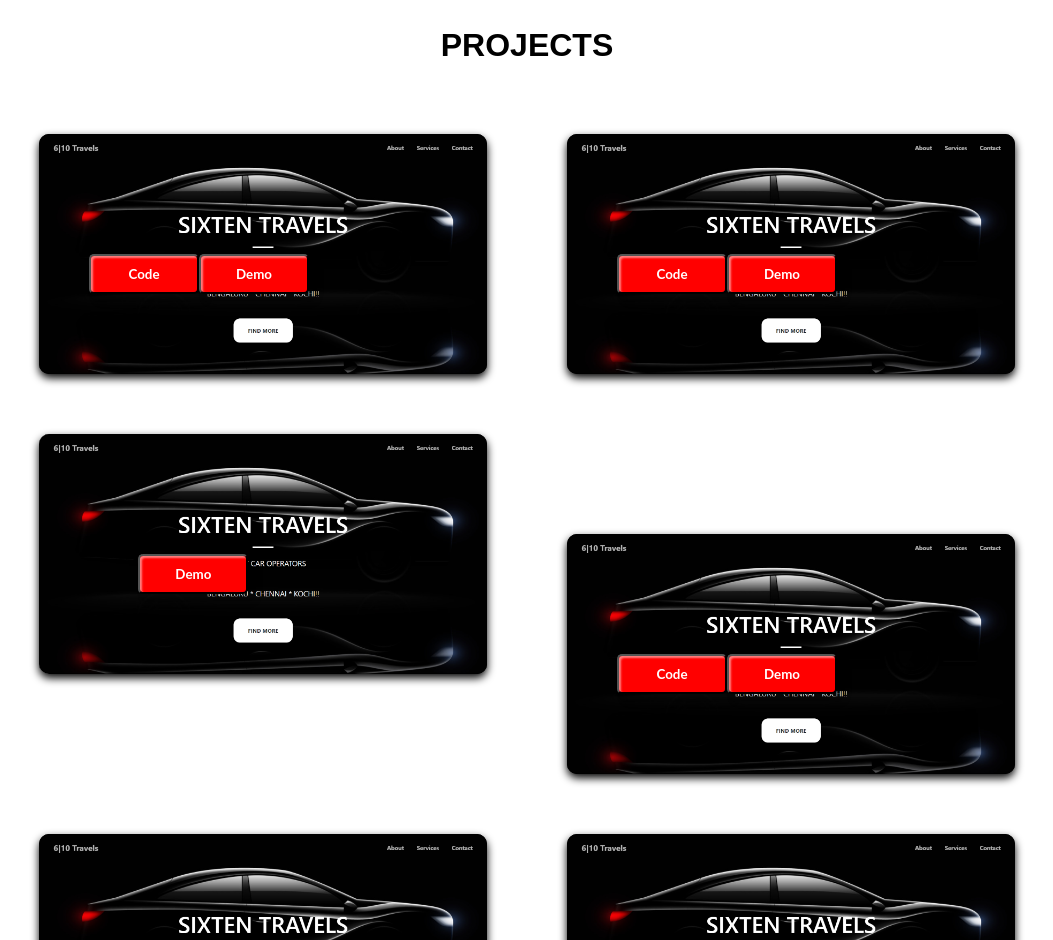
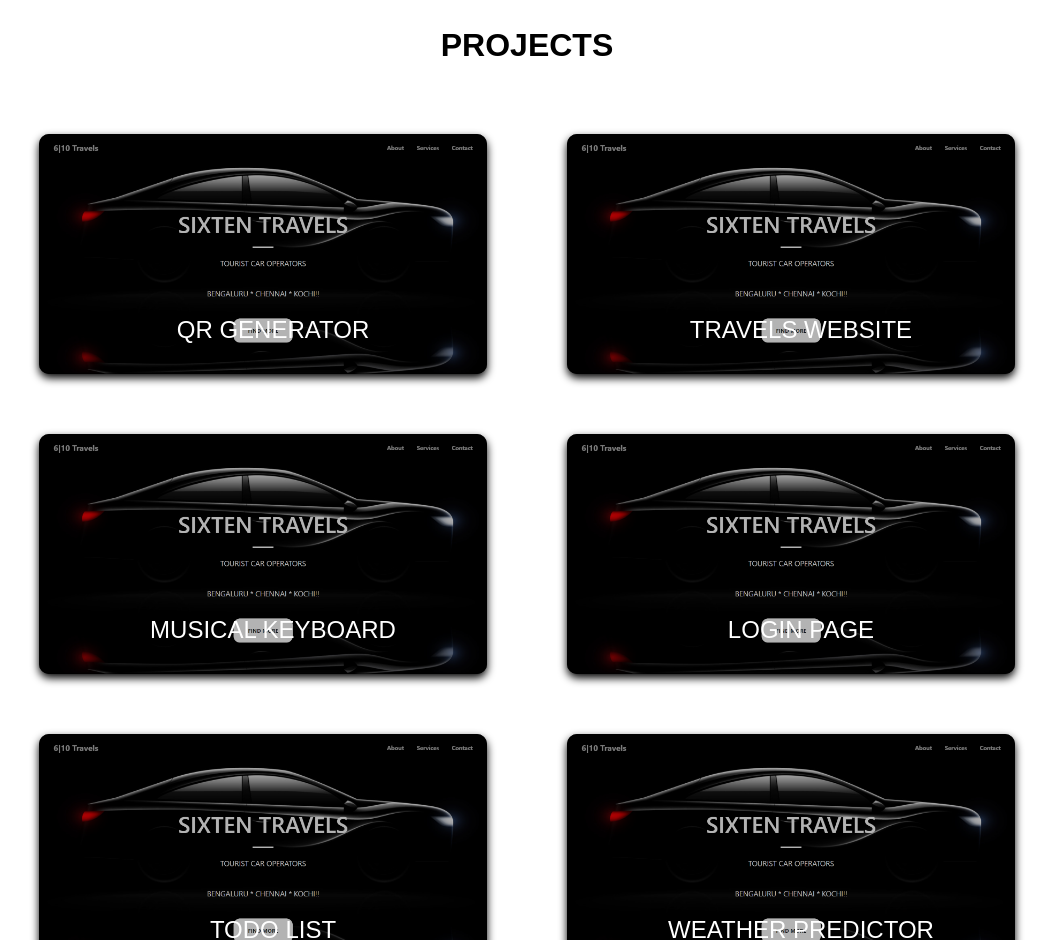
Before and after one commit to abhijithdasan/abhijithdasan.github.io, a React (Create React App) app: page / in a window 1280 px wide. Shown: the part 1860-2800 px from the top of the page, without its empty margins (113-1166 px from the left). Built offline with nearby package versions, Linux system fonts and the light colour scheme.

Commit message:
project section is updated

```diff
--- a/src/Components/Project.css
+++ b/src/Components/Project.css
@@ -30,23 +30,27 @@
     box-shadow: 0 4px 8px 0 black;
 
     .project-img {
+        opacity: .7;
         position: absolute;
         object-fit: cover;
         width: 100%;
         height: 100%;
         transition: opacity .2s ease-out;
+        z-index: 0;
     }
 
-    h2 {
+    .pro-title {
+        opacity: 1;
         position: absolute;
         inset: auto 10px 30px 30px;
         margin: 0;
-    transition: inset .3s .3s ease-out;
-    font-family: 'Roboto Condensed', sans-serif;
-    font-weight: normal;
+        transition: inset 0.3s 0.3s ease-out, opacity 0.3s 0.3s ease-out;
+        font-weight: 500;
         text-transform: uppercase;
-    opacity: 1;
+        color: white;
+        z-index: 1;
       }
+
 
 p {
         inset: auto auto 80px 30px;
@@ -61,7 +65,7 @@ p {
 &:hover h2 {
         inset: auto 10px 190px 30px;
         transition: inset .3s ease-out;
-        opacity: 100%;
+        opacity: 1;
       }
 
 &:hover img {
@@ -84,16 +88,17 @@ p {
 }
 
 .pro-btn{
+    opacity: 0%;
+    margin: 5px;
     position: relative;
     max-width: 80%;
     transition: opacity .3s ease-out;
-    inset: 120px auto auto 50px;
+    inset: 170px auto auto 100px;
     color: inherit;
     text-decoration: none;
     width: 110px;
     height: 40px;
     border-radius: 5px;
-    font-family: 'Lato', sans-serif;
     background: red;
     cursor: pointer;
     transition: all 0.3s ease;
@@ -102,3 +107,8 @@ p {
                      4px 4px 5px 0px rgba(0,0,0,.1);
     outline: none;
 }
+
+.pro-btn:hover{
+    background:white;
+    color: black;
+  }
--- a/src/Components/Project.js
+++ b/src/Components/Project.js
@@ -41,7 +41,7 @@ function Project (){
                     Lorem, ipsum dolor sit amet consectetur adipisicing elit. Nesciunt exercitationem iste,
                      voluptatum, quia explicabo
                 </p>
-                <button href="#" className ="proj-btn">
+                <button href="#" className ="pro-btn">
                          <strong>Code</strong>
                 </button>
                 <button href="#" className ="pro-btn">
```
Lines whose indentation alone changed are shown as unchanged.
